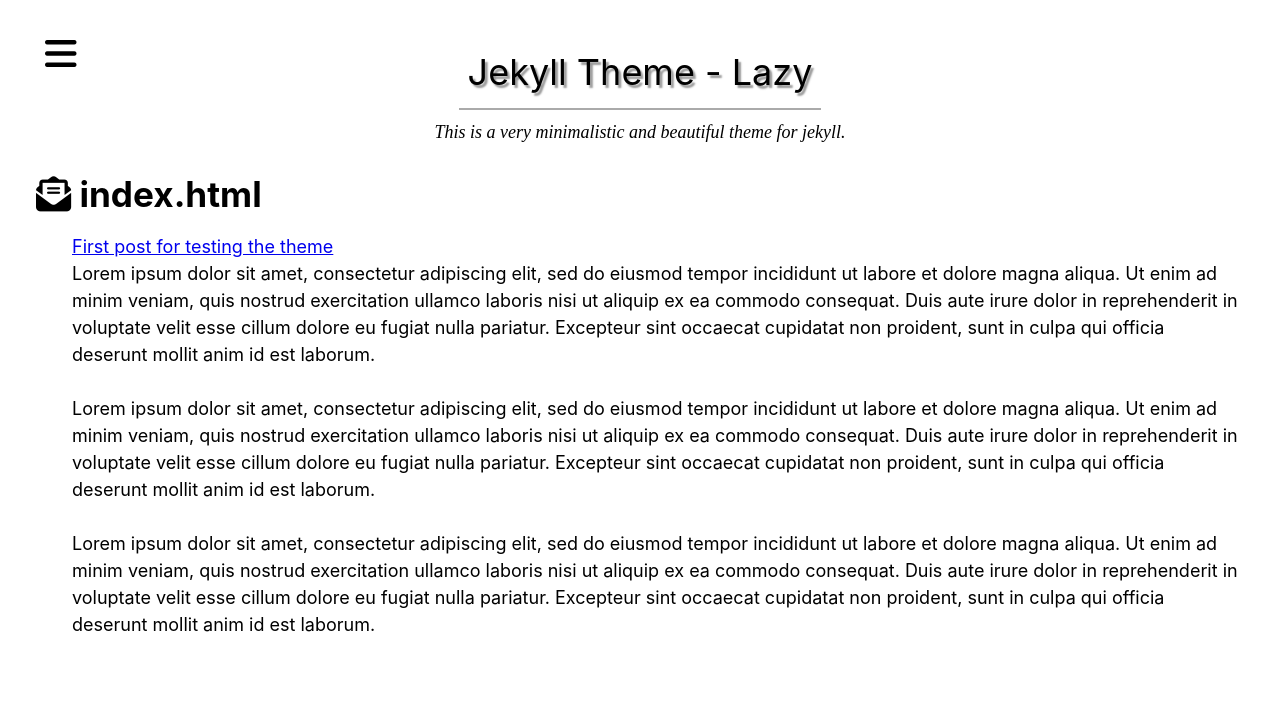
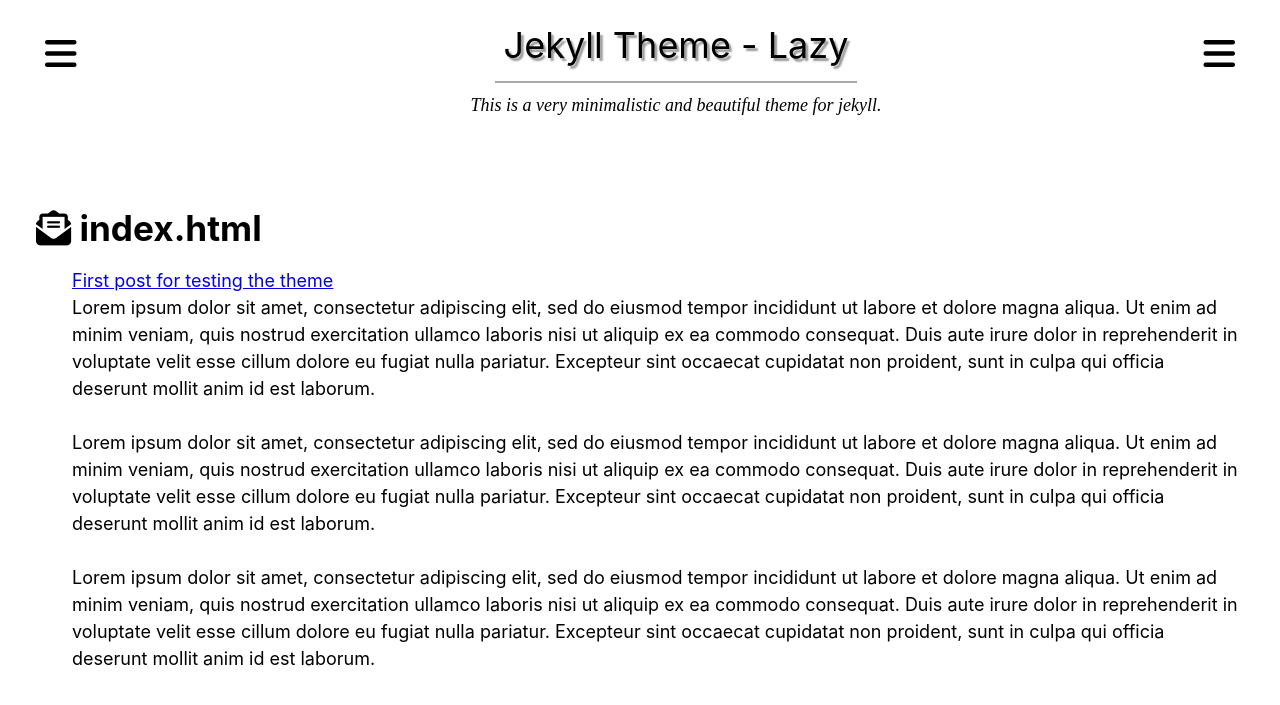
Before and after one commit to genadi60/Lazy, a Jekyll site: the page built from index.html, in a window 1280 px wide. Shown: the top 705 px of the page. Built offline with Jekyll 4.4.1, drawn with Linux system fonts in a browser that asks for light colours; nearby versions of some CDN libraries.

Commit message:
Fixed site brand

```diff
--- a/_layouts/site.html
+++ b/_layouts/site.html
@@ -8,14 +8,15 @@
     </head>
     <body>
         <div class="site">
+            <label id="toggle-main-left" for="nav-toggle" class="fas toggle-main"><span>Menu</span></label>
+            <label id="toggle-main-right" for="nav-toggle" class="fas toggle-main"><span>Menu</span></label>
             <input type="checkbox" class="nav-toggle" id="nav-toggle" name="nav-toggle">
             <header class="site-header">
                 <div class="site-branding">
                     <p class="site-title">{{ site.title }}</p>
                     <p class="site-description">{{ site.description }}</p>
                 </div>
-                <label id="toggle-main" for="nav-toggle" class="fas"><span>Menu</span></label>
-                <nav class="navigation main">
+                <nav class="navigation-main">
                     <ul>
                         <li><a href="/"><i class="far fa-newspaper"></i>Blog</a></li>
                         <li><a href="/about/"><i class="fas fa-user-secret"></i>About</a></li>
--- a/css/layout.css
+++ b/css/layout.css
@@ -1,3 +1,8 @@
 .site {
     padding: var(--spacing-site, 2em);
+
 }
+
+.site-content {
+    padding-top: 8rem;
+}
--- a/css/navigation.css
+++ b/css/navigation.css
@@ -1,21 +1,18 @@
-.navigation {
+.navigation-main {
     position: absolute;
     top: 0;
     left: 0;
     right: 0;
     bottom: 0;
     display: none;
-    align-items: center;
-    justify-content: center;
-    background: rgba(255, 255, 255, 0.8);
 }
 
-.navigation ul {
+.navigation-main ul {
     padding: 0;
     margin: 0;
 }
 
-.navigation li {
+.navigation-main li {
     display: block;
     list-style: none outside;
     padding: 0.5em 1em;
@@ -24,21 +21,21 @@
     box-shadow: 0 0 0.2rem rgba(0, 0, 0, 0.5);
 }
 
-.navigation li a {
+.navigation-main li a {
     text-decoration: none;
     color: #444;
 }
 
-.navigation li i {
+.navigation-main li i {
     margin-right: 0.5rem;
 }
 
 #nav-toggle {
-    display: none;
+    /*display: none;*/
     pointer-events: none;
 }
 
-#toggle-main {
+.toggle-main {
     position: fixed;
     top: var(--spacing-site, 2rem);
     left: var(--spacing-site, 2rem);
@@ -47,18 +44,30 @@
     z-index: 10;
 }
 
-#toggle-main:before {
+#toggle-main-left {
+
+}
+
+#toggle-main-right {
+    left: inherit;
+    right: var(--spacing-site, 2rem);;
+}
+
+.toggle-main:before {
     content: '\f0c9';
 }
 
-#toggle-main span {
+.toggle-main span {
     display: none;
 }
 
-#nav-toggle:checked + .site-header .navigation {
+#nav-toggle:checked + .site-header .navigation-main {
     display: flex;
+    align-items: center;
+    justify-content: center;
+    background: rgba(255, 255, 255, 0.8);
 }
 
-#nav-toggle:checked + .site-header #toggle-main:before {
+#nav-toggle:checked + .site-header .toggle-main:before {
     content: '\f00d';
 }
--- a/css/site-header.css
+++ b/css/site-header.css
@@ -3,9 +3,15 @@
 }
 
 .site-branding {
+    position: fixed;
+    top: 0;
+    padding-top: 0.5em;
+    width: 100%;
     display: flex;
     flex-direction: column;
     align-items: center;
+    background: linear-gradient(to bottom, rgba(255,255,255,1) 80%,rgba(255,255,255,0) 100%);
+    /*background: rgba(255, 255, 255, 0.8);*/
 }
 
 .site-header .site-title {
```
